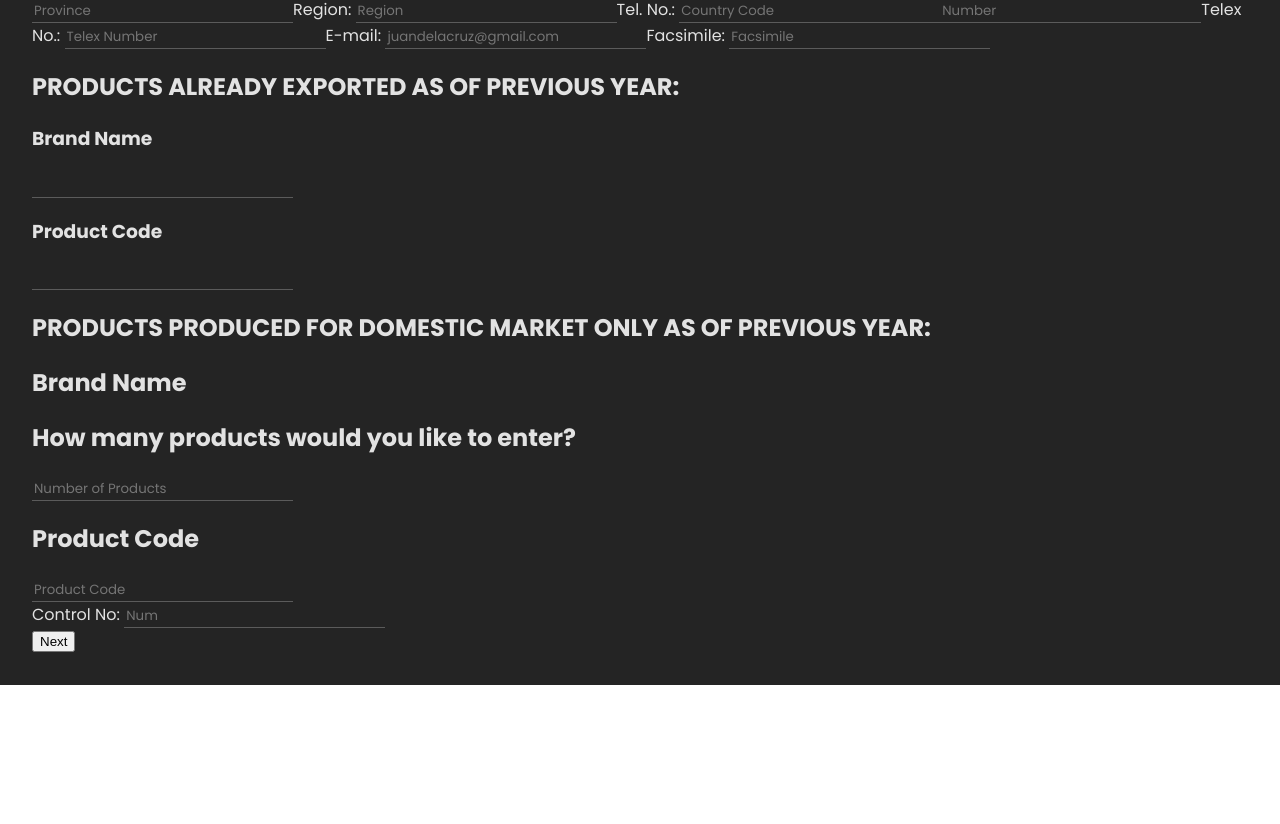
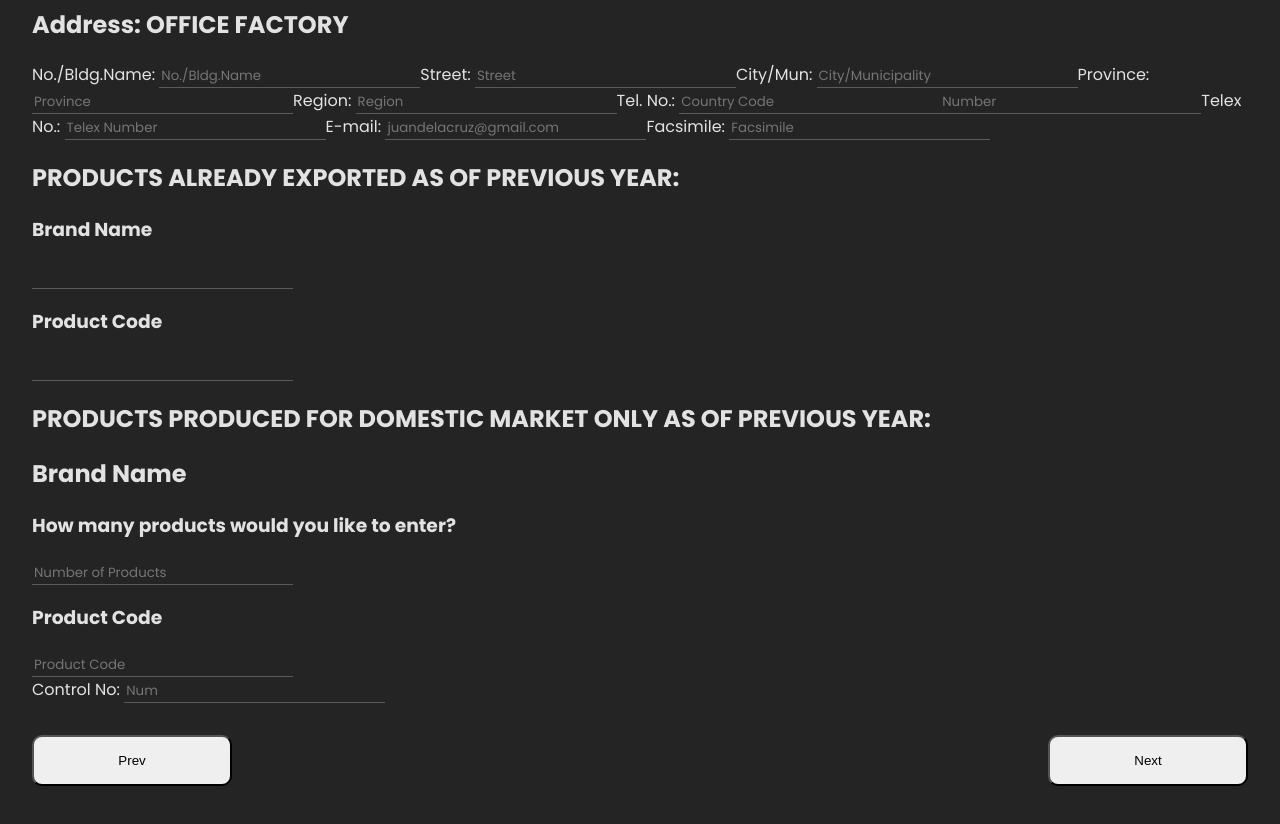
Before and after one commit to ArJSarmiento/CMSC127-Lab1, a React (Vite) app: page /form-2 in a window 1280 px wide. Shown: the part 480-1304 px from the top of the page. Before the commit the page ends 1165 px from the top, so only its background shows below. Built offline with nearby package versions, Linux system fonts and the light colour scheme.

Commit message:
Integrated styles

```diff
--- a/src/App.jsx
+++ b/src/App.jsx
@@ -8,6 +8,9 @@ function App() {
   return (
     <Router>
       <div className="App">
+        <header>
+          <h1>Product Form</h1>
+        </header>
         <Routes>
           <Route path='/' element={<Form1 />}></Route>
           <Route path='/form-2' element={<Form2 />}></Route>
--- a/src/form.module.scss
+++ b/src/form.module.scss
@@ -5,6 +5,22 @@
     align-items: center;
     gap: 10px;
 
+    ol {
+        li {
+            text-align: start;
+        }
+    }
+
+    .board_member_header {
+        display: flex;
+        align-items: center;
+        justify-content: space-between;
+        margin-bottom: 1rem;
+    }
+
+    .header_info {
+        text-align: start;
+    }
 
     header{
         text-align: center;
@@ -61,8 +77,18 @@
     }
 }
 
-.nextBtn {
-    padding: 2rem;
-    width: 200px;
-    align-self: flex-end;
-  }
+footer{
+    display: block;
+    width: 100%;
+    padding: 2rem 0px;
+
+    button{
+        padding: 1rem;
+        border-radius: 10px;
+        width: 200px;
+    }
+
+    .nextBtn {
+        float: right;
+    }
+}
--- a/src/form1.jsx
+++ b/src/form1.jsx
@@ -1,5 +1,4 @@
 import styles from './form.module.scss'
-import styles1 from './form1.module.scss';
 import { useNavigate } from 'react-router-dom'
 
 function Form1() {
@@ -81,9 +80,12 @@ function Form1() {
                 <h3>Signature</h3>
                 <input type='file' />
             </section>
-            <button onClick={() => navigate("/form-2")} className={styles.nextBtn}>
-                Next
-            </button>
+
+            <footer>
+                <button onClick={() => navigate("/form-2")} className={styles.nextBtn}>
+                    Next
+                </button>
+            </footer>
         </div>
     )
 }
--- a/src/form1.module.scss
+++ /dev/null
@@ -1,23 +0,0 @@
-.form{
-    display: flex;
-    text-align: center;
-    flex-direction: column;
-    gap: 10px;
-
-    ol {
-        li {
-            text-align: start;
-        }
-    }
-
-    .board_member_header {
-        display: flex;
-        align-items: center;
-        justify-content: space-between;
-        margin-bottom: 1rem;
-    }
-
-    .header_info {
-        text-align: start;
-    }
-}
--- a/src/form2.jsx
+++ b/src/form2.jsx
@@ -1,11 +1,11 @@
-import './form2.scss'
 import { useNavigate } from 'react-router-dom'
-import styles from './form1.module.scss'
+import styles from './form.module.scss'
+import styles2 from './form2.module.scss'
 
 function Form2() {
     const navigate = useNavigate()
     return (
-        <div className="form-2">
+        <div className={styles2.form_2}>
             <form>
                 <span>
                     <label htmlFor="CtrlNo">Control No: </label>
@@ -80,11 +80,11 @@ function Form2() {
                         <div class="BRAND_PRODUCT">
                             <div class="BrandName">
                                 <h2>Brand Name</h2>
-                                <h2>How many products would you like to enter?</h2>
+                                <h3>How many products would you like to enter?</h3>
                                 <input type="number" id="NumOfProduct" placeholder="Number of Products" />
                             </div>
                             <div class="ProductCode">
-                                <h2>Product Code</h2>
+                                <h3>Product Code</h3>
                                 <input type="text" id="BrandName" maxlength="7" placeholder='Product Code' />
                             </div>
                         </div>
@@ -96,9 +96,16 @@ function Form2() {
                     </span>
                 </div>
             </form>
-            <button onClick={() => navigate("/")} className={styles.nextBtn}>
-                Next
-            </button>
+
+            <footer>
+                <button onClick={() => navigate("/")} >
+                    Prev
+                </button>
+
+                <button onClick={() => navigate("/form-3")} className={styles.nextBtn}>
+                    Next
+                </button>
+            </footer>
         </div>
     )
 }
--- a/src/index.scss
+++ b/src/index.scss
@@ -64,3 +64,7 @@ textarea {
 input[type="file"]{
   border-bottom: none;
 }
+
+header {
+  text-align: center;
+}
```
Also changed, not shown: src/form2.module.scss (added).
